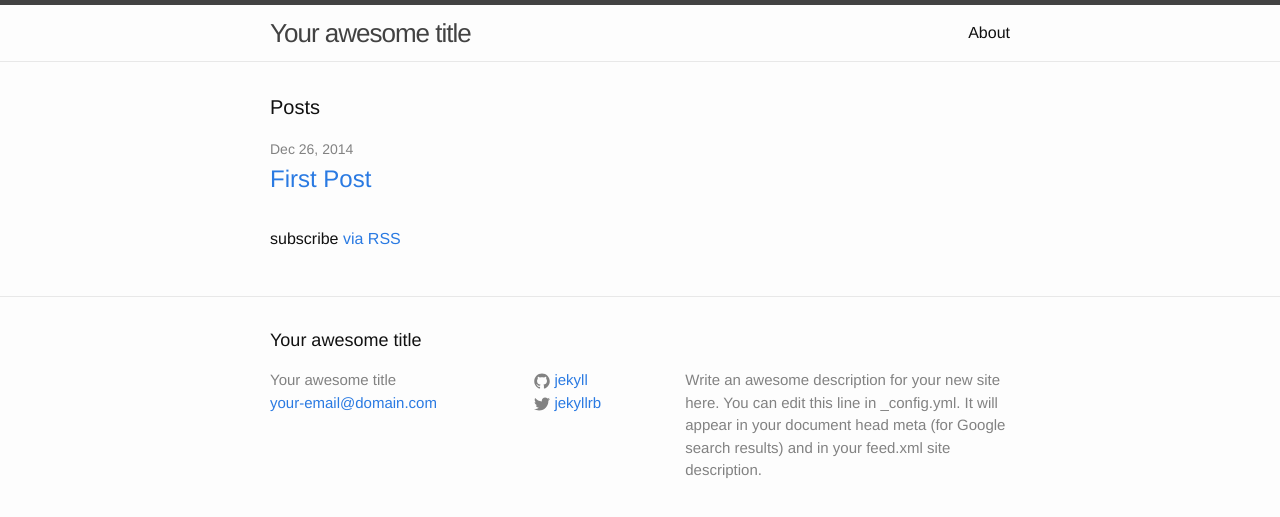
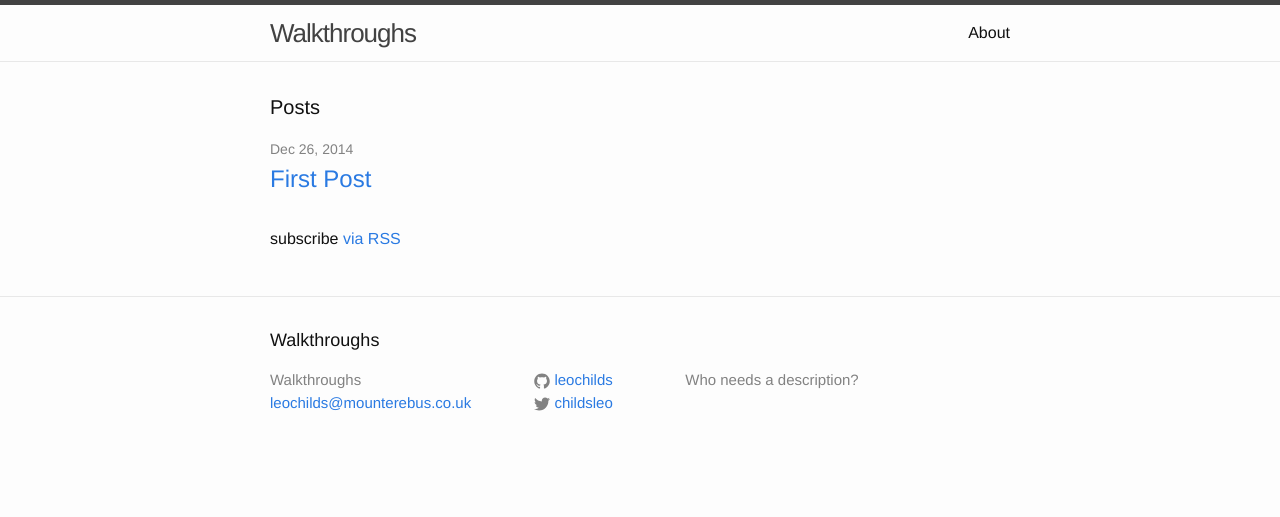
Before and after one commit to leochilds/learnyounode-walkthrough, a Jekyll site: the page built from index.html, in a window 1280 px wide. Shown: the top 517 px of the page. Built offline with Jekyll 4.4.1, drawn with Linux system fonts in a browser that asks for light colours.

Commit message:
added details to config.yml

```diff
--- a/_config.yml
+++ b/_config.yml
@@ -1,14 +1,12 @@
 # Site settings
-title: Your awesome title
-email: your-email@domain.com
+title: Walkthroughs
+email: leochilds@mounterebus.co.uk
 description: > # this means to ignore newlines until "baseurl:"
-  Write an awesome description for your new site here. You can edit this
-  line in _config.yml. It will appear in your document head meta (for
-  Google search results) and in your feed.xml site description.
+  Who needs a description?
 baseurl: "/learnyounode-walkthrough" # the subpath of your site, e.g. /blog/
 url: "http://leochilds.github.io" # the base hostname & protocol for your site
-twitter_username: jekyllrb
-github_username:  jekyll
+twitter_username: childsleo
+github_username:  leochilds
 
 # Build settings
 markdown: kramdown
```
